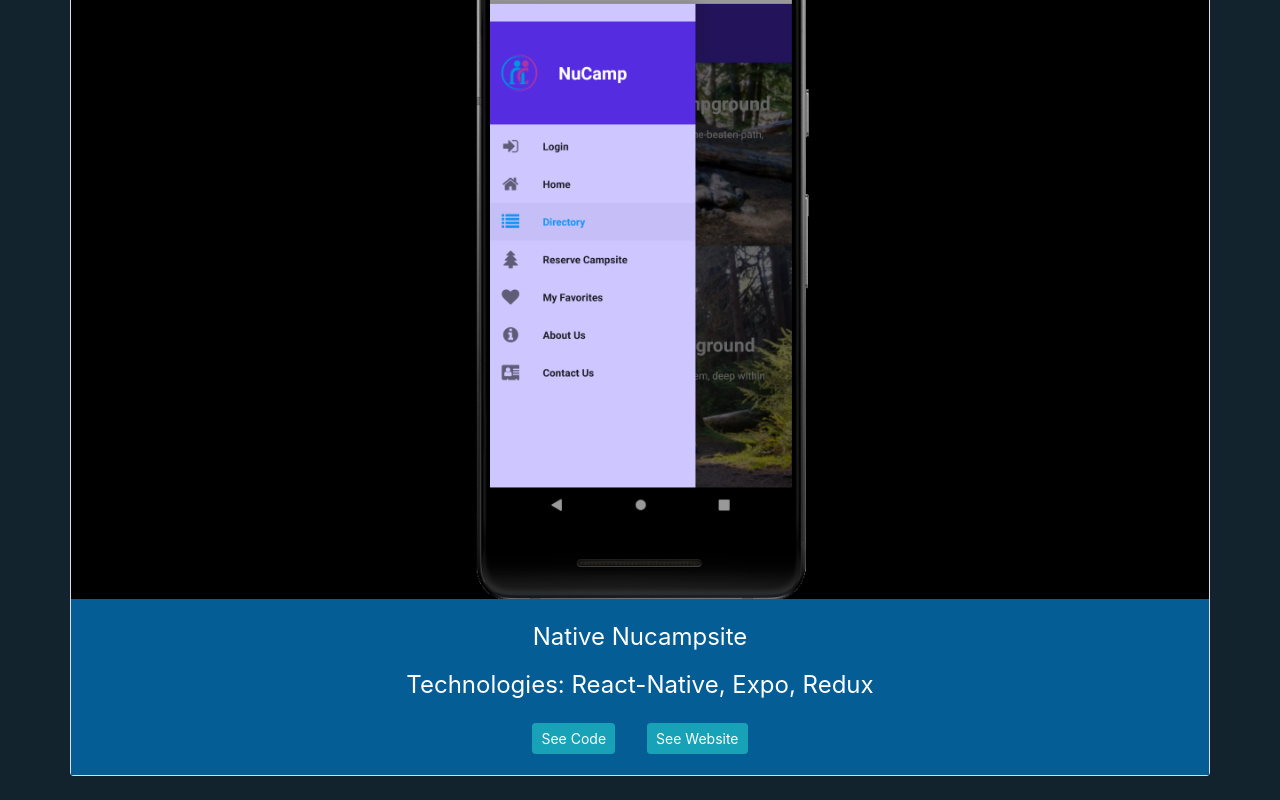
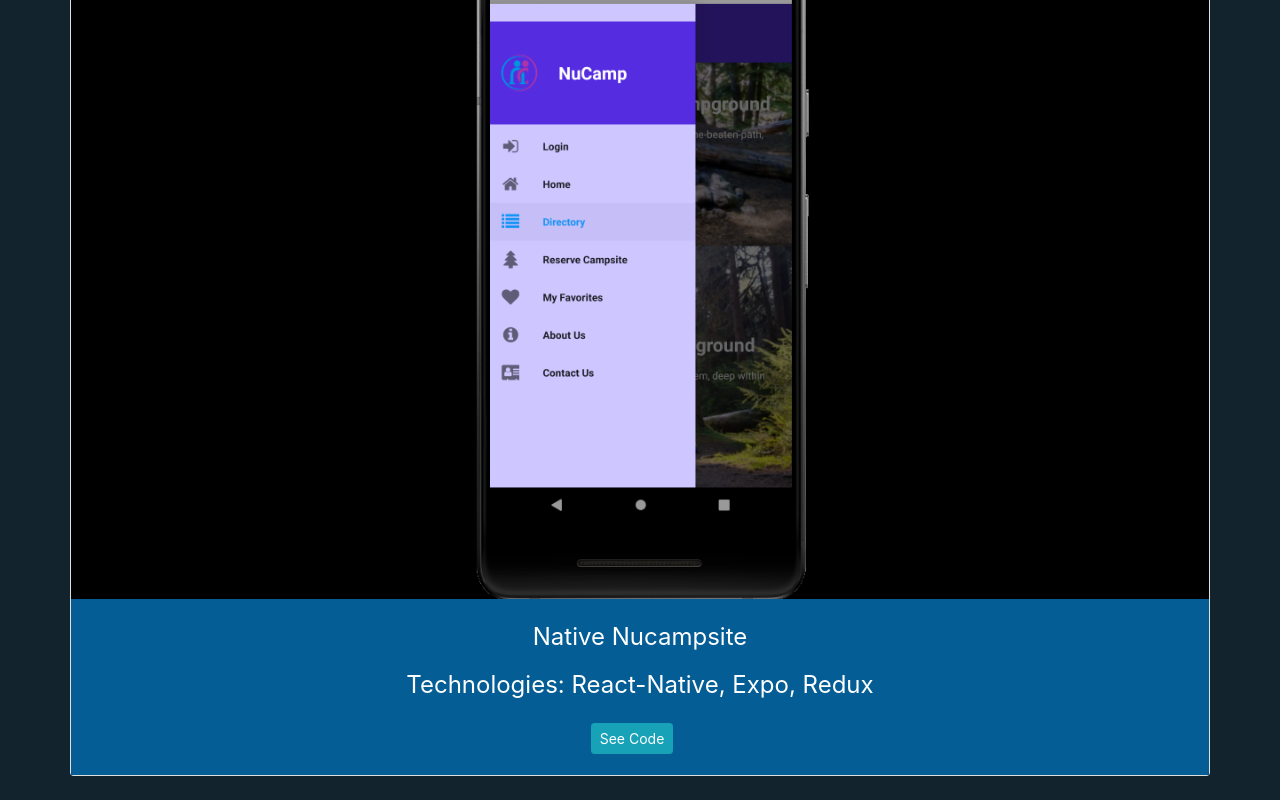
Before and after one commit to timothytcliu/portfolio_v1, a React (Create React App) app: page / in a window 1280 px wide. Shown: the part 3631-4431 px from the top of the page. Built offline with nearby package versions, Linux system fonts and the light colour scheme.

Commit message:
feat: conditionally rendered website button

```diff
--- a/src/components/projects.js
+++ b/src/components/projects.js
@@ -11,6 +11,30 @@ import {
 } from 'reactstrap';
 import { projectsInfo } from './projectsInfo';
 import '../App.css';
+
+/**
+ * Renders website link button conditionally based on props.
+ * @param {string} website The string from projectsInfo website property.
+ * @return {component} div If string is ''.
+ * @return {component} Button With URL link.
+ */
+const WebsiteButton = ({ website }) => {
+  if (website === '') {
+    return <div />;
+  } else {
+    return (
+      <Button
+        href={website}
+        target="_blank"
+        className="ml-3"
+        size="sm"
+        color="info"
+      >
+        See Website
+      </Button>
+    );
+  }
+};
 
 /**
  * Displays app projects in reactstrap card elements,
@@ -36,15 +60,7 @@ const Projects = () => {
                 >
                   See Code
                 </Button>
-                <Button
-                  href={project.website}
-                  target="_blank"
-                  className="ml-3"
-                  size="sm"
-                  color="info"
-                >
-                  See Website
-                </Button>
+                <WebsiteButton website={project.website} />
               </CardBody>
             </Card>
           </Col>
--- a/src/components/projectsInfo.js
+++ b/src/components/projectsInfo.js
@@ -44,7 +44,7 @@ export const projectsInfo = [
     name: 'Native Nucampsite',
     technologies: 'Technologies: React-Native, Expo, Redux',
     github: 'https://github.com/timothytcliu/React-Native-nucamp-project',
-    website: '#',
+    website: '',
     image: nativeNucamp,
     alt: 'react-native-nucamp',
   },
```
